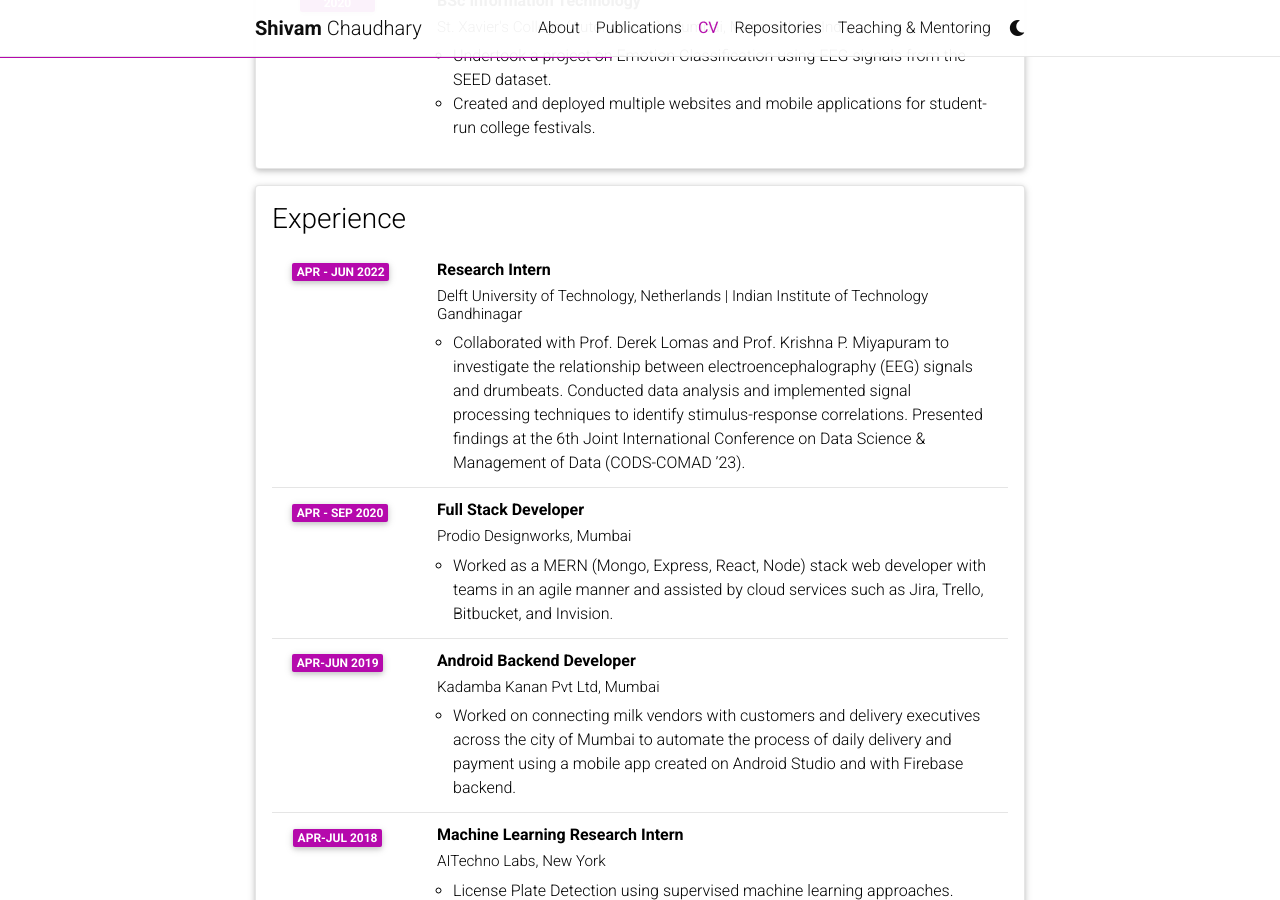
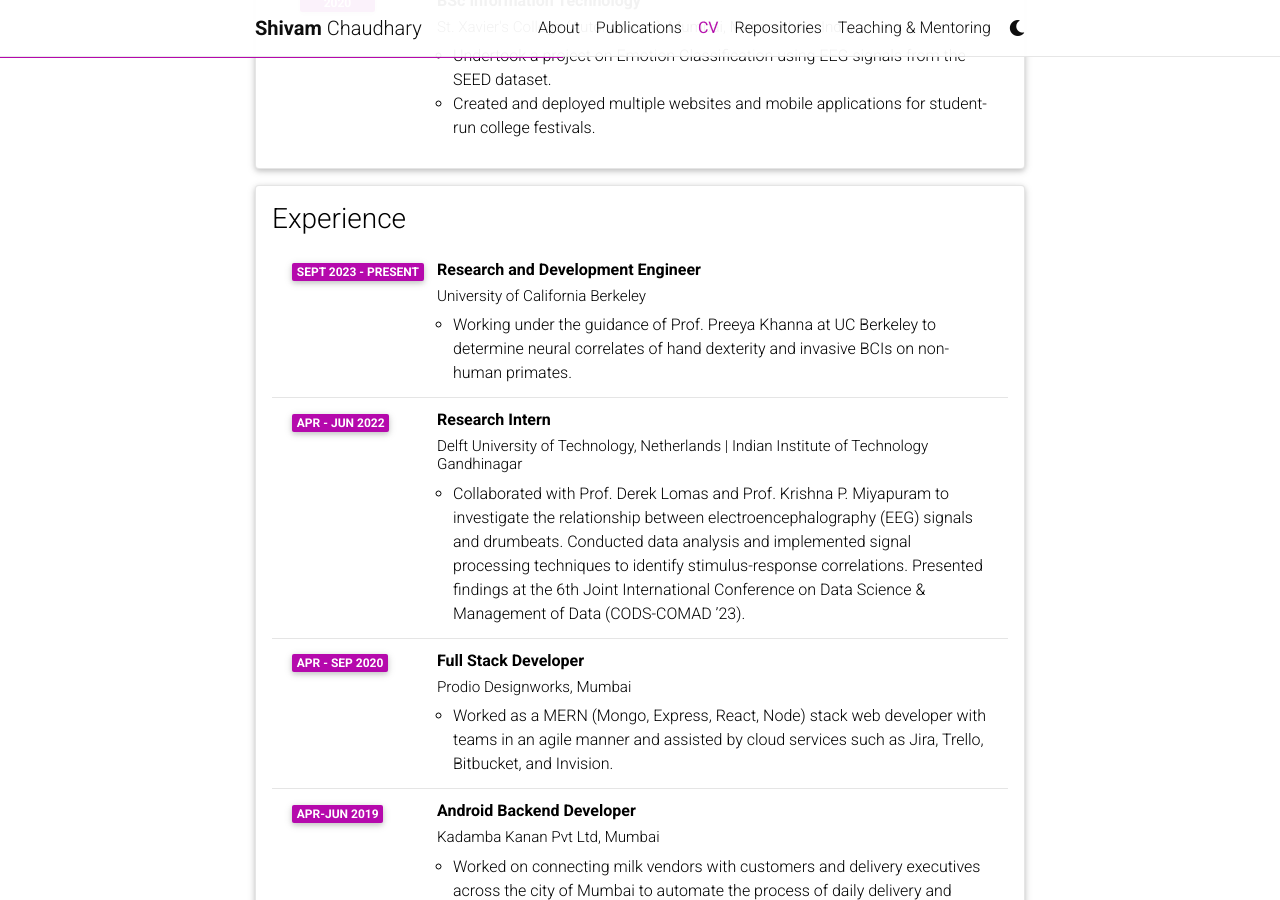
Before and after one commit to shivam-199/shivam-199.github.io, a Jekyll site: the page built from _pages/cv.md, in a window 1280 px wide and 900 px high, scrolled down 819 px. Built offline with Jekyll 4.4.1, drawn with Linux system fonts in a browser that asks for light colours; comment, search, counter and statistics services are not loaded; a style sheet for code colours, icons or effects is not loaded.

Commit message:
Update cv.yml

```diff
--- a/_data/cv.yml
+++ b/_data/cv.yml
@@ -31,6 +31,12 @@
 - title: Experience
   type: time_table
   contents:
+      - title: Research and Development Engineer
+        institution: University of California Berkeley
+        year: Sept 2023 - Present
+        description:
+            - Working under the guidance of Prof. Preeya Khanna at UC Berkeley to determine neural correlates of hand dexterity and invasive BCIs on non-human primates.
+
       - title: Research Intern
         institution: Delft University of Technology, Netherlands | Indian Institute of Technology Gandhinagar
         year: Apr - Jun 2022
```
